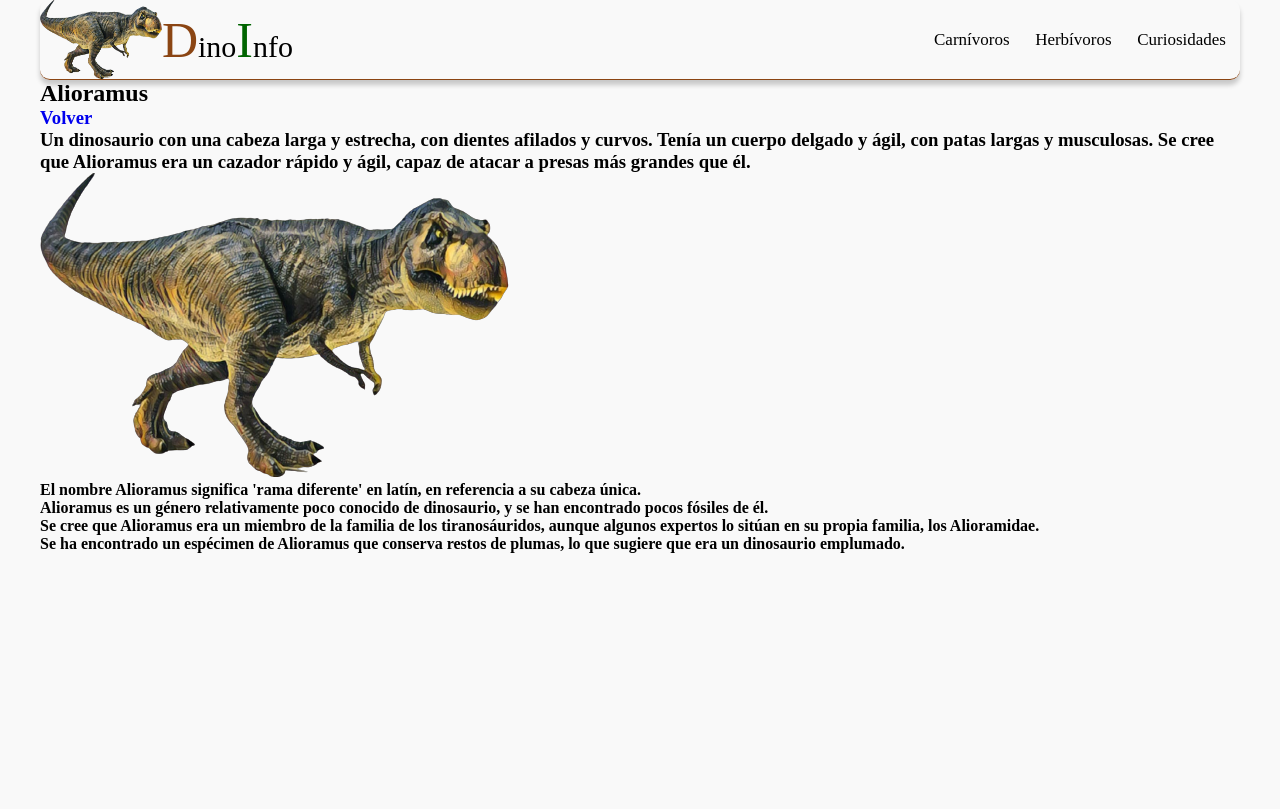
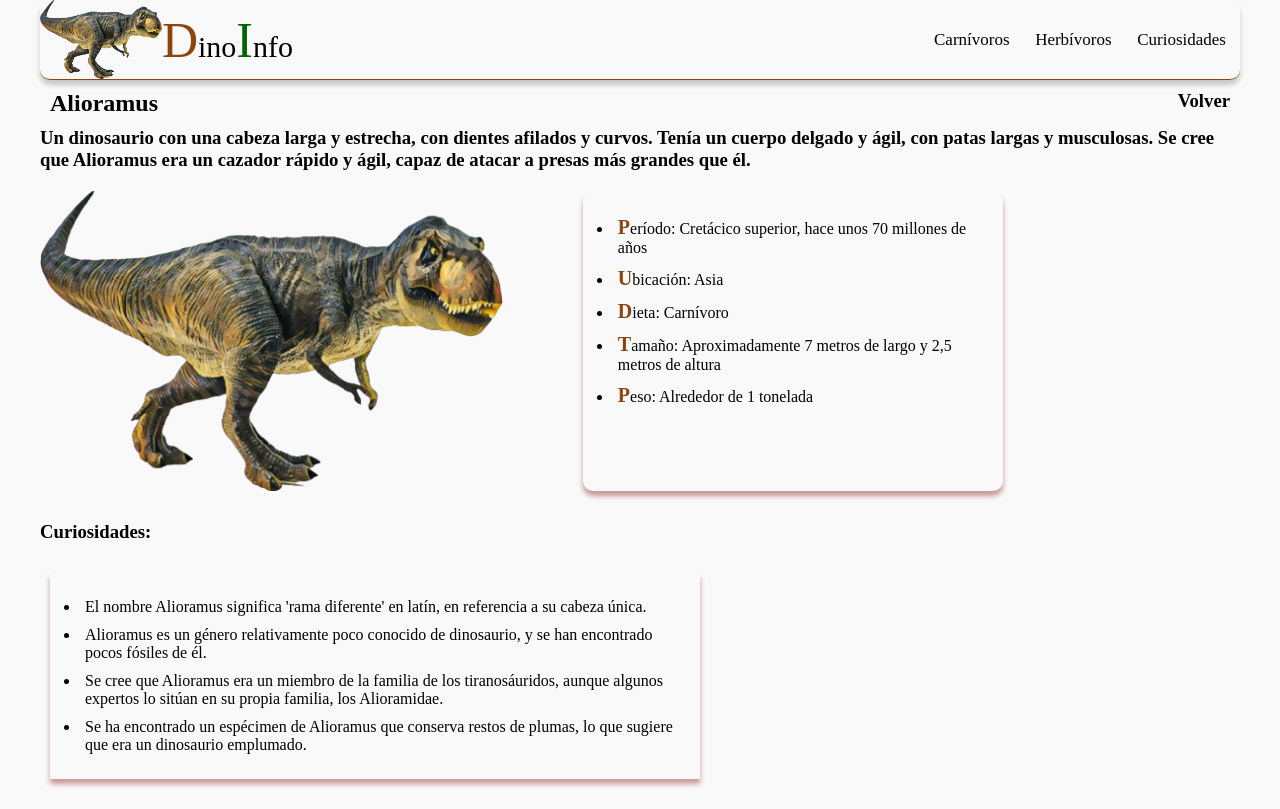
Before and after one commit to Sprova03/dinoInfo, a React (Create React App) app: page /dino/Alioramus/41 in a window 1280 px wide. Built offline with nearby package versions, Linux system fonts and the light colour scheme; a web font is replaced by a local one.

Commit message:
Modificacion de estilos de pantalla principal de dinosaurios

```diff
--- a/src/Components/Pages/DinoScreen/DinoScreen.js
+++ b/src/Components/Pages/DinoScreen/DinoScreen.js
@@ -4,29 +4,51 @@ import { Link, useParams } from 'react-router-dom';
 import { dinosaurios } from '../../../Data/data';
 import { Header } from '../../Header/Header';
 import { DinoScreenCuriosidades } from './DinoScreenCuriosidades';
+import { DinoScreenImg } from './DinoScreenImg';
+import { DinoScreenCualidades } from './DinoScreenCualidades';
 
 
 export const DinoScreen = () => {
   const [dino, setDino] = useState(dinosaurios)
+  const [tipoDieta, setTipoDieta] = useState('')
+
+
+
   const {id} = useParams()
   useEffect(() => {
-    setDino(dino.filter(e => e.id === (id * 1)))
+    const dinos = dino.filter(e => e.id === (id * 1))
+    setDino(dinos)
 
 
 
   }, [])
+
+  useEffect(() => {
+
+   setTipoDieta(dinosaurios.filter(e => e.id === (id * 1))[0].dieta)
+  })
+
+
   return (
-    <section className='container-dino-screen'>
+    < >
       <Header/>
-      <div>
-      <h1>
+      <div className='container-dino-screen'>
+        <div className='dino-screen-title'>
+      <h2>
       {dino[0].nombre}
-      </h1>
+      </h2>
       <Link to={'/'}><h3>Volver</h3></Link>
+        </div>
+      <h3>{dino[0].descripcion}</h3>
       </div>
-      <h3>{dino[0].descripcion}</h3>
-      <img alt='Foto del dino' src={dino[0].img}/>
-      <DinoScreenCuriosidades data={dino[0]}/>
-      </section>
+      <div className='dino-screen-cualidades'>
+      <DinoScreenCualidades tipoDieta={tipoDieta} data={dino[0]}/>
+      <DinoScreenImg data={dino[0]}/>
+      </div>
+      <div className='dino-screen-curiosidades'>
+        <h3>Curiosidades:</h3>
+      <DinoScreenCuriosidades tipoDieta={tipoDieta} data={dino[0]}/>
+      </div>
+      </>
   )
 }
--- /dev/null
+++ b/src/Components/Pages/DinoScreen/DinoScreenCualidades.js
@@ -0,0 +1,13 @@
+import React from 'react'
+
+export const DinoScreenCualidades = ({tipoDieta, data}) => {
+  return (
+    <ul className={`dino-screen-lista-cualidades ${tipoDieta}`}>
+    <li  className='dino-screen-lista-item'><span>P</span>eríodo: {data.periodo}</li>
+    <li className='dino-screen-lista-item'><span>U</span>bicación: {data.ubicacionGeografica}</li>
+    <li className='dino-screen-lista-item'><span>D</span>ieta: {data.dieta}</li>
+    <li className='dino-screen-lista-item'><span>T</span>amaño: {data.tamaño}</li>
+    <li className='dino-screen-lista-item'><span>P</span>eso: {data.peso}</li>
+  </ul>
+  )
+}
--- a/src/Components/Pages/DinoScreen/DinoScreenCuriosidades.js
+++ b/src/Components/Pages/DinoScreen/DinoScreenCuriosidades.js
@@ -1,9 +1,11 @@
 import React from 'react'
 
-export const DinoScreenCuriosidades = ({data}) => {
+export const DinoScreenCuriosidades = ({tipoDieta, data}) => {
   return (
-    <h4>
-    {data.curiosidades.map(e =>  <p>{e}</p>)}
-  </h4>
+    <div className='dino-screen-container-lista'>
+      <ul className={`dino-screen-lista ${tipoDieta}`}>
+    {data.curiosidades.map(e =>  <li className='dino-screen-lista-item'><p>{e}</p></li>)}
+    </ul>
+  </div>
   )
 }
--- /dev/null
+++ b/src/Components/Pages/DinoScreen/DinoScreenImg.js
@@ -0,0 +1,10 @@
+import React from 'react'
+
+export const DinoScreenImg = ({data}) => {
+  return (
+    <div className='dino-screen-img'>
+
+    <img alt='Foto del dino' src={data.img}/>
+    </div>
+  )
+}
--- a/src/index.css
+++ b/src/index.css
@@ -2,8 +2,14 @@
   padding: 0;
   margin: 0;
   text-decoration: none;
+  box-sizing: border-box;
+}
+a{
+  color: #000;
+}
+ul{
   list-style: none;
-  box-sizing: border-box;
+
 }
 
 :root {
@@ -506,4 +512,67 @@ background-color: #fff;
   box-shadow: -4px 1px 5px 0px rgba(0, 0, 0, 0.459);
 }
 
-.container-dino-screen {}
+/* Empezamos la pagina de cada dino
+ */
+.dino-screen-title{
+  padding: 10px;
+  display: flex;
+  justify-content: space-between;
+}
+.dino-screen-cualidades{
+  margin-top: 20px;
+  display: flex;
+  flex-direction: row-reverse;
+  justify-content: flex-end;
+  align-items: center;
+}
+
+
+ .dino-screen-lista-cualidades{
+  margin-left: 10px;
+  padding:20px;
+  height: 300px;
+  width: 420px;
+ list-style: disc outside;
+ border-radius: 10px;
+
+ }
+ .Carnívoro{
+  box-shadow: 0px 5px 5px 0px rgba(129, 1, 1, 0.39);
+ }
+ .Herbívoro{
+ box-shadow: 0px 5px 5px 0px rgba(3, 170, 39, 0.39);
+
+ }
+ .dino-screen-lista{
+  margin-left: 10px;
+  margin-bottom: 10px;
+  padding:20px;
+  width: 650px;
+
+ list-style: disc outside;
+ }
+ .dino-screen-lista-item{
+ margin-left: 10px;
+ padding: 5px;
+
+ }
+ .dino-screen-img{
+  margin-right: 70px;
+  height: 300px;
+ }
+ .dino-screen-img img{
+  height: 300px;
+ }
+ .dino-screen-lista-item span{
+  font-size: 20px;
+  color: #8B4513;
+  font-weight: 600;
+ }
+
+ .dino-screen-curiosidades{
+  margin: 30px 0;
+ }
+ .dino-screen-curiosidades h3{
+  margin: 30px 0;
+ }
```
